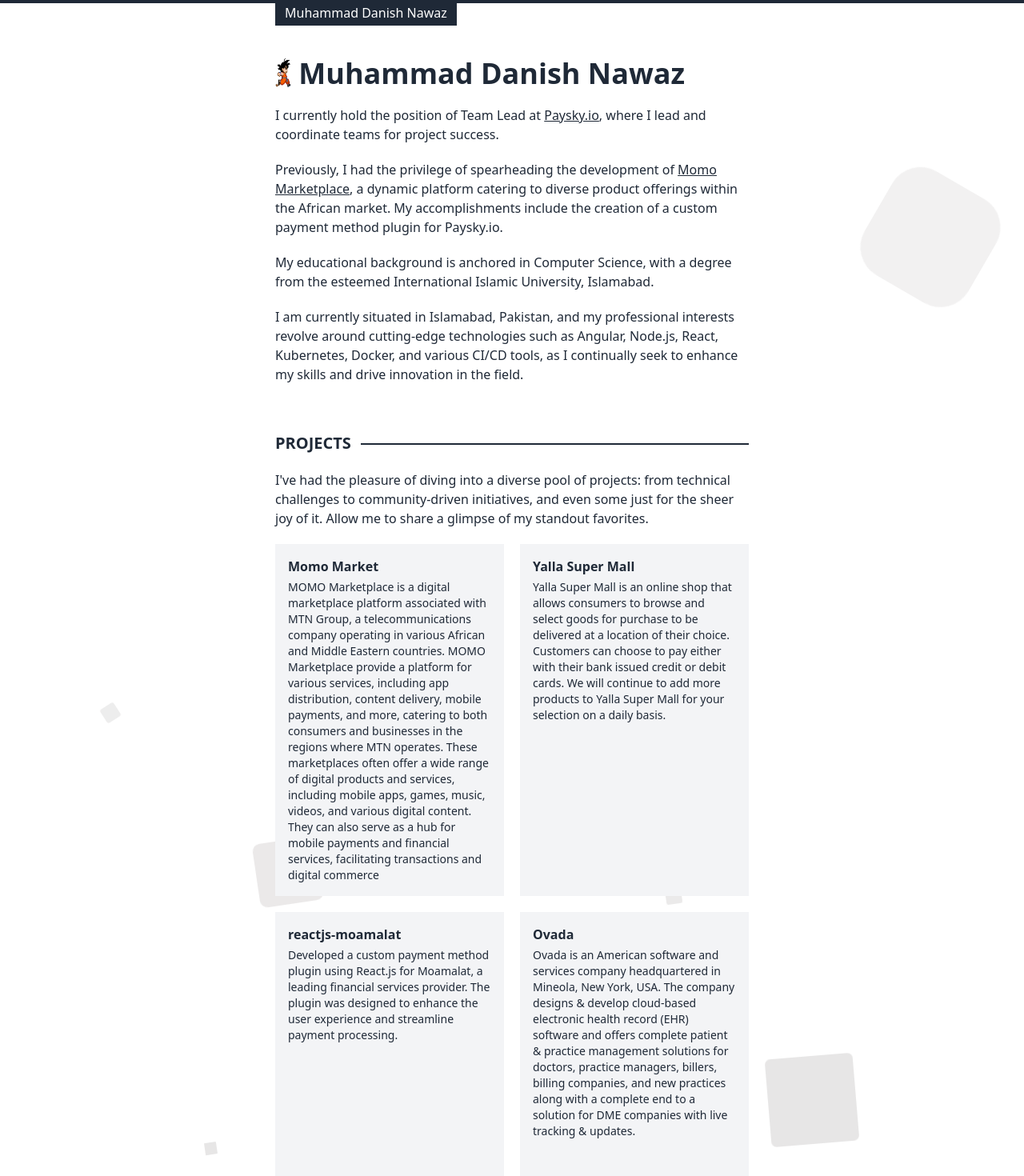
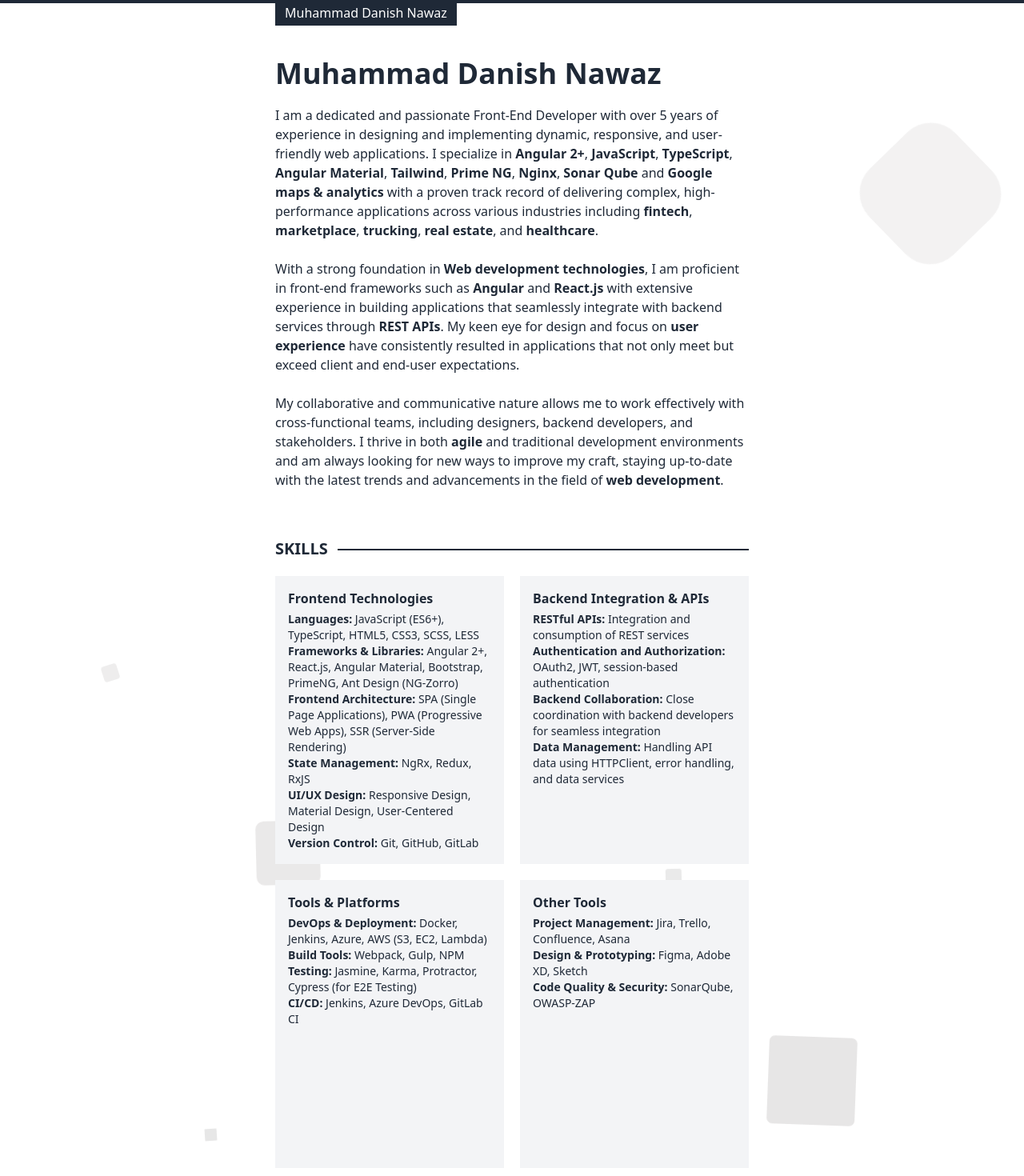
Before and after one commit to DanishBuilds/muhammaddanishnawaz.com, a Next.js app: page / in a window 1280 px wide. Shown: the top 1470 px of the page at 80% size. Built offline with nearby package versions, Linux system fonts and the light colour scheme.

Commit message:
skills added

```diff
--- a/app/page.tsx
+++ b/app/page.tsx
@@ -4,6 +4,7 @@
 import Projects from "../components/Projects";
 import Work from "../components/Work";
 import Layout from "./layout";
+import Skills from "../components/Skills";
 
 export default function Home() {
   return (
@@ -26,6 +27,7 @@
         <HeaderLine />
         <main className="mx-auto mt-10 flex max-w-2xl flex-col gap-5 px-10 pb-10 relative">
           <Hero />
+          <Skills />
           <Projects />
           <Work />
           <Contact />
--- a/components/Contact.tsx
+++ b/components/Contact.tsx
@@ -13,6 +13,12 @@
         <span className="bg-gray-100 p-1 dark:bg-gray-900">Muhammad Danish Nawaz</span>.
       </p>
       <p>
+        You can contact me at{' '}
+        <span className="bg-gray-100 p-1 dark:bg-gray-900">
+          +92-302-7527777
+        </span>
+        .
+      </p><p>
         You can also email me at{' '}
         <span className="bg-gray-100 p-1 dark:bg-gray-900">
           danishlashari3@gmail.com
--- a/components/Hero.tsx
+++ b/components/Hero.tsx
@@ -1,31 +1,30 @@
-import Image from "next/image";
-import mypic from "../public/gokurun.gif";
-
-const Hero = () => (
-  <>
+const Hero = () => (<>
     <h1 className="text-4xl font-bold flex">
-      {" "}
-      <Image
-        src={mypic}
-        alt="Picture of the author"
-        width="20"
-        height="20"
-      />{" "}
-        &nbsp;Muhammad Danish Nawaz
+        Muhammad Danish Nawaz
     </h1>
     <p>
-        I currently hold the position of Team Lead at {" "}
-      <a href="//www.paysky.io/" target={"_blank"}>Paysky.io</a>, where I lead and coordinate teams for project success.
+        I am a dedicated and passionate Front-End Developer with over 5 years of experience in designing and
+        implementing dynamic, responsive, and user-friendly web applications. I specialize in <strong>Angular
+        2+</strong>, <strong>JavaScript</strong>, <strong>TypeScript</strong>, <strong>Angular
+        Material</strong>, <strong>Tailwind</strong>, <strong>Prime NG</strong>, <strong>Nginx</strong>, <strong>Sonar Qube</strong> and <strong>Google maps & analytics</strong> with
+        a proven
+        track record of delivering complex, high-performance applications across various industries
+        including <strong>fintech</strong>, <strong>marketplace</strong>, <strong>trucking</strong>, <strong>real estate</strong>, and <strong>healthcare</strong>.
+        <br/>
+        <br/>
+        With a strong foundation in <strong>Web development technologies</strong>, I am proficient in front-end
+        frameworks such as <strong>Angular</strong> and <strong>React.js</strong> with
+        extensive experience in building applications that seamlessly integrate with backend services through <strong>REST
+        APIs</strong>. My keen eye for design and focus on <strong>user experience</strong> have consistently resulted
+        in applications that not only meet but exceed client and end-user expectations.
+        <br/>
+        <br/>
+        My collaborative and communicative nature allows me to work effectively with cross-functional
+        teams, including designers, backend developers, and stakeholders. I thrive in both <strong>agile</strong> and
+        traditional development environments and am always looking for new ways to improve my craft, staying up-to-date
+        with the latest trends and advancements in the field of <strong>web development</strong>.
     </p>
-    <p>
-        Previously, I had the privilege of spearheading the development of <a href="https://momomarket.africa/" target={"_blank"}>Momo Marketplace</a>, a dynamic platform catering to diverse product offerings within the African market. My accomplishments include the creation of a custom payment method plugin for Paysky.io.
-    </p>
-    <p>
-        My educational background is anchored in Computer Science, with a degree from the esteemed International Islamic University, Islamabad.
-    </p>
-      <p>I am currently situated in Islamabad, Pakistan, and my professional interests revolve around cutting-edge technologies such as Angular, Node.js, React, Kubernetes, Docker, and various CI/CD tools, as I continually seek to enhance my skills and drive innovation in the field.</p>
 
-  </>
-);
+</>);
 
 export default Hero;
--- a/components/Projects.tsx
+++ b/components/Projects.tsx
@@ -6,7 +6,7 @@
     }, {
         name: 'Yalla Super Mall',
         href: 'https://yallasupermall.com/',
-        description: 'Yalla Super Mall is an online shop that allows consumers to browse and select goods for purchase to be delivered at a location of their choice. Customers can choose to pay either with  their bank issued credit or debit cards. We will continue to add more products to Yalla Super Mall for your selection on a daily basis.',
+        description: 'Store cutomized to your brand name & logo and linked to your own domain.\n' + 'Very easy web dashboard & mobile application to manage products and orders\n' + 'Ability to generate payment links (e-Invoices) or product links to collect payments from social media in one click.\n' + 'Optimized for digital marketing and Search engines (SEO).\n' + 'Multi-language support (English &. Arabic)\n' + 'Manage multiple warehouses & fulfillment centers.\n' + 'Supports multiple payment options (Cards, Wallets, Cash on Delivery, Cash at Yalla merchants network & Yalla partners)\n' + 'Supports multiple local and international shipping providers.\n' + 'Comes bundled with “Yalla Virtual POS to help you accept payments face-to-face at your store or on delivery.',
     }, {
         name: 'reactjs-moamalat',
         href: 'https://www.npmjs.com/package/reactjs-moamalat',
@@ -31,7 +31,9 @@
     return (<>
         <h2 data-content="Projects">Projects</h2>
         <p>
-            I&apos;ve had the pleasure of diving into a diverse pool of projects: from technical challenges to community-driven initiatives, and even some just for the sheer joy of it. Allow me to share a glimpse of my standout favorites.
+            I&apos;ve had the pleasure of diving into a diverse pool of projects: from technical challenges to
+            community-driven initiatives, and even some just for the sheer joy of it. Allow me to share a glimpse of my
+            standout favorites.
         </p>
         <div className="grid grid-cols-1 grid-rows-2 gap-5 sm:grid-cols-2">
             {projects.map((project) => (<a
--- /dev/null
+++ b/components/Skills.tsx
@@ -0,0 +1,83 @@
+import React from 'react';
+
+const Skills = () => {
+    const Skills = [{
+        name: 'Frontend Technologies',
+        description: 'Languages: JavaScript (ES6+), TypeScript, HTML5, CSS3, SCSS, LESS\n' + 'Frameworks & Libraries: Angular 2+, React.js, Angular Material, Bootstrap, PrimeNG, Ant Design (NG-Zorro)\n' + 'Frontend Architecture: SPA (Single Page Applications), PWA (Progressive Web Apps), SSR (Server-Side Rendering)\n' + 'State Management: NgRx, Redux, RxJS\n' + 'UI/UX Design: Responsive Design, Material Design, User-Centered Design\n' + 'Version Control: Git, GitHub, GitLab',
+    }, {
+        name: 'Backend Integration & APIs',
+
+        description: 'RESTful APIs: Integration and consumption of REST services\n' + 'Authentication and Authorization: OAuth2, JWT, session-based authentication\n' + 'Backend Collaboration: Close coordination with backend developers for seamless integration\n' + 'Data Management: Handling API data using HTTPClient, error handling, and data services',
+    }, {
+        name: 'Tools & Platforms',
+
+        description: 'DevOps & Deployment: Docker, Jenkins, Azure, AWS (S3, EC2, Lambda)\n' + 'Build Tools: Webpack, Gulp, NPM\n' + 'Testing: Jasmine, Karma, Protractor, Cypress (for E2E Testing)\n' + 'CI/CD: Jenkins, Azure DevOps, GitLab CI',
+    }, {
+        name: 'Other Tools',
+
+        description: "Project Management: Jira, Trello, Confluence, Asana\n" + "Design & Prototyping: Figma, Adobe XD, Sketch\n" + "Code Quality & Security: SonarQube, OWASP-ZAP",
+    }
+    ];
+
+    return (<>
+        <h2 data-content="Skills">Skills</h2>
+        <div className="grid grid-cols-1 grid-rows-2 gap-5 sm:grid-cols-2">
+            {Skills.map((project) => (<a
+                className="bg-gray-100 p-4 no-underline transition hover:scale-105 dark:bg-gray-900"
+                target="blank"
+            >
+                <h3 className="mb-1 font-bold">{project.name}</h3>
+                <p className="text-sm dark:text-gray-400">
+                    {project.description.split('\n').map((line, index) => {
+                        // Define the categories and their keywords
+                        const categories = {
+                            'Languages:': 'Languages:',
+                            'Frameworks & Libraries:': 'Frameworks & Libraries:',
+                            'Frontend Architecture:': 'Frontend Architecture:',
+                            'State Management:': 'State Management:',
+                            'UI/UX Design:': 'UI/UX Design:',
+                            'Version Control:': 'Version Control:',
+                            'RESTful APIs:': 'RESTful APIs:',
+                            'Authentication and Authorization:': 'Authentication and Authorization:',
+                            'Backend Collaboration:': 'Backend Collaboration:',
+                            'Data Management:': 'Data Management:',
+                            'DevOps & Deployment:': 'DevOps & Deployment:',
+                            'Build Tools:': 'Build Tools:',
+                            'Testing:': 'Testing:',
+                            'CI/CD:': 'CI/CD:',
+                            'Project Management:': 'Project Management:',
+                            'Design & Prototyping:': 'Design & Prototyping:',
+                            'Code Quality & Security:': 'Code Quality & Security:',
+                        };
+
+                        // Check if the line starts with one of the keywords you want to bold
+                        for (const [key, value] of Object.entries(categories)) {
+                            if (line.startsWith(value)) {
+                                return (<React.Fragment key={index}>
+                                    <strong>{value}</strong> {line.split(':')[1]}
+                                    <br/>
+                                </React.Fragment>);
+                            }
+                        }
+
+                        // Return normal lines
+                        return (<React.Fragment key={index}>
+                            {line}
+                            <br/>
+                        </React.Fragment>);
+                    })}
+                </p>
+            </a>))}
+        </div>
+        {/*
+        <Link
+          href={'/'}
+          className="p-3 text-sm grid place-content-center no-underline hover:scale-105 transition col-span-1 sm:col-span-2"
+        >
+          <h3 className="">More Skills &rarr;</h3>
+        </Link>
+        */}
+    </>);
+};
+
+export default Skills;
```
